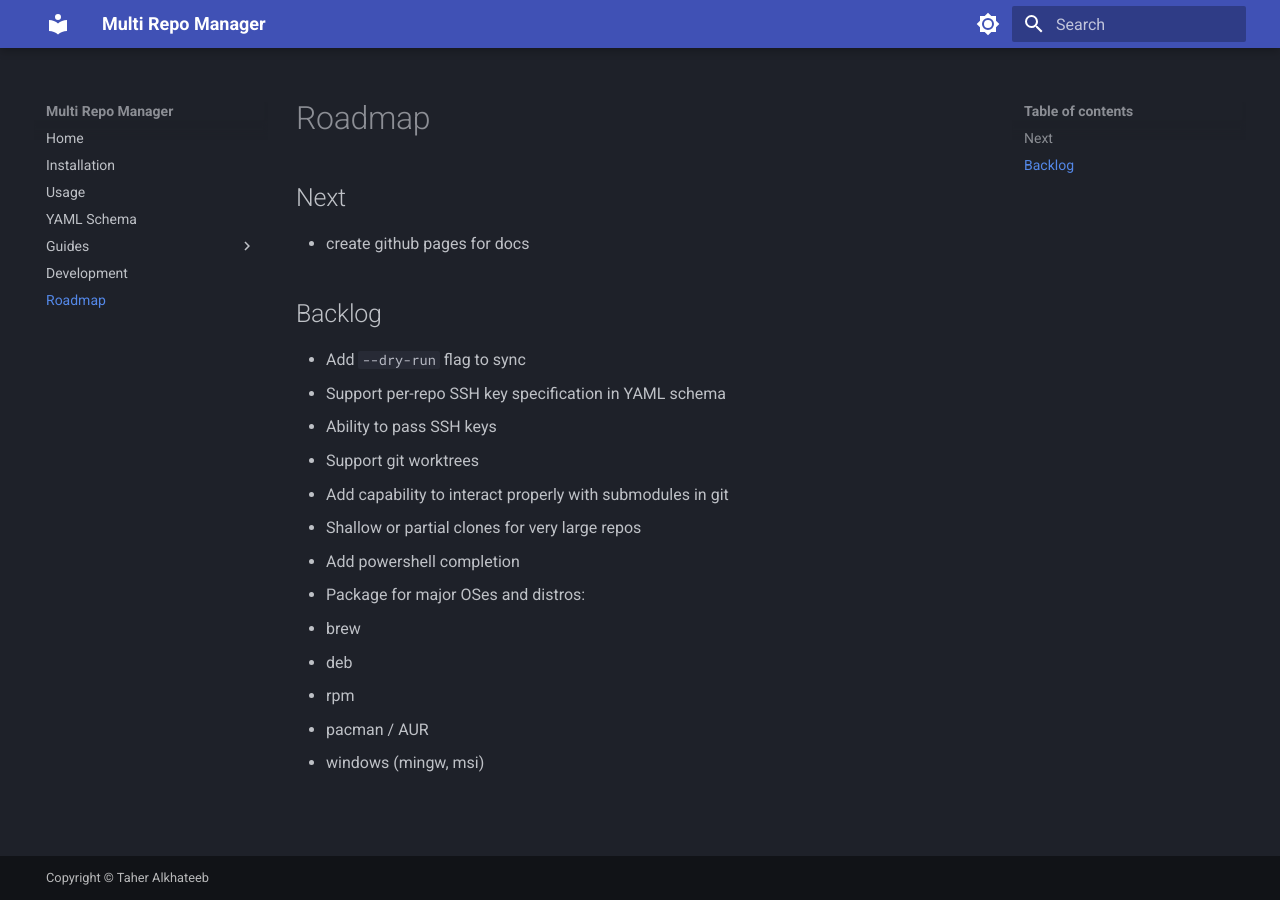
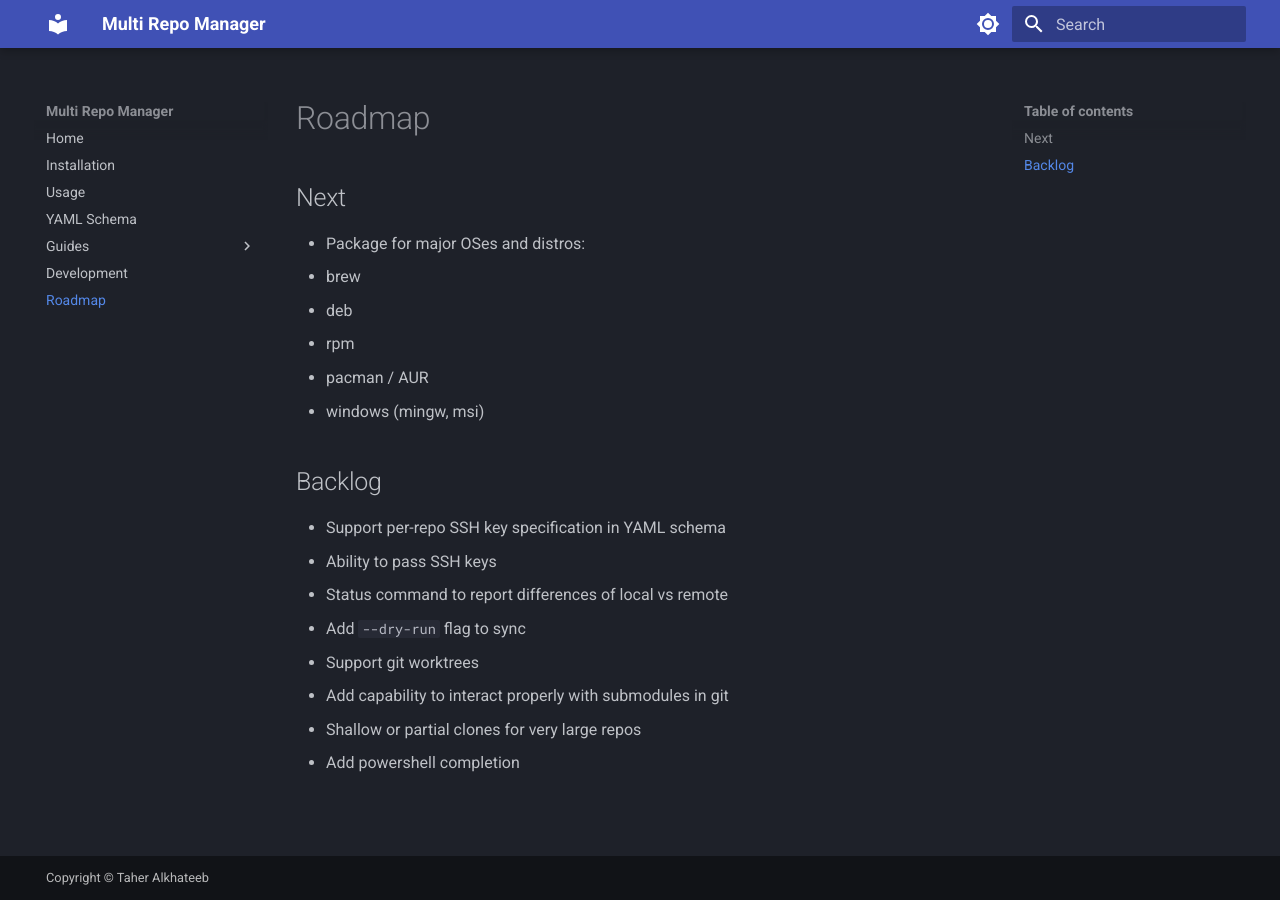
Before and after one commit to pythys/multi-repo-manager, an MkDocs documentation site: the page built from docs/roadmap.md, in a window 1280 px wide. Built offline with MkDocs 1.6.1 and Material for MkDocs 9.7.7, drawn with Linux system fonts in a browser that asks for light colours.

Commit message:
add github pages workflow

```diff
--- a/docs/roadmap.md
+++ b/docs/roadmap.md
@@ -2,20 +2,20 @@
 
 ## Next
 
-- create github pages for docs
-
-## Backlog
-
-- Add `--dry-run` flag to sync
-- Support per-repo SSH key specification in YAML schema
-- Ability to pass SSH keys
-- Support git worktrees
-- Add capability to interact properly with submodules in git
-- Shallow or partial clones for very large repos
-- Add powershell completion
 - Package for major OSes and distros:
   - brew
   - deb
   - rpm
   - pacman / AUR
   - windows (mingw, msi)
+
+## Backlog
+
+- Support per-repo SSH key specification in YAML schema
+- Ability to pass SSH keys
+- Status command to report differences of local vs remote
+- Add `--dry-run` flag to sync
+- Support git worktrees
+- Add capability to interact properly with submodules in git
+- Shallow or partial clones for very large repos
+- Add powershell completion
--- a/mkdocs.yml
+++ b/mkdocs.yml
@@ -1,4 +1,5 @@
 site_name: Multi Repo Manager
+site_url: https://pythys.github.io/multi-repo-manager/
 site_dir: build/docs
 use_directory_urls: false
 copyright: Copyright &copy; Taher Alkhateeb
```
Also changed, not shown: README.md (+2 -0 lines), docs/development.md (+5 -0 lines), docs/index.md (+2 -0 lines), 1 other file.
